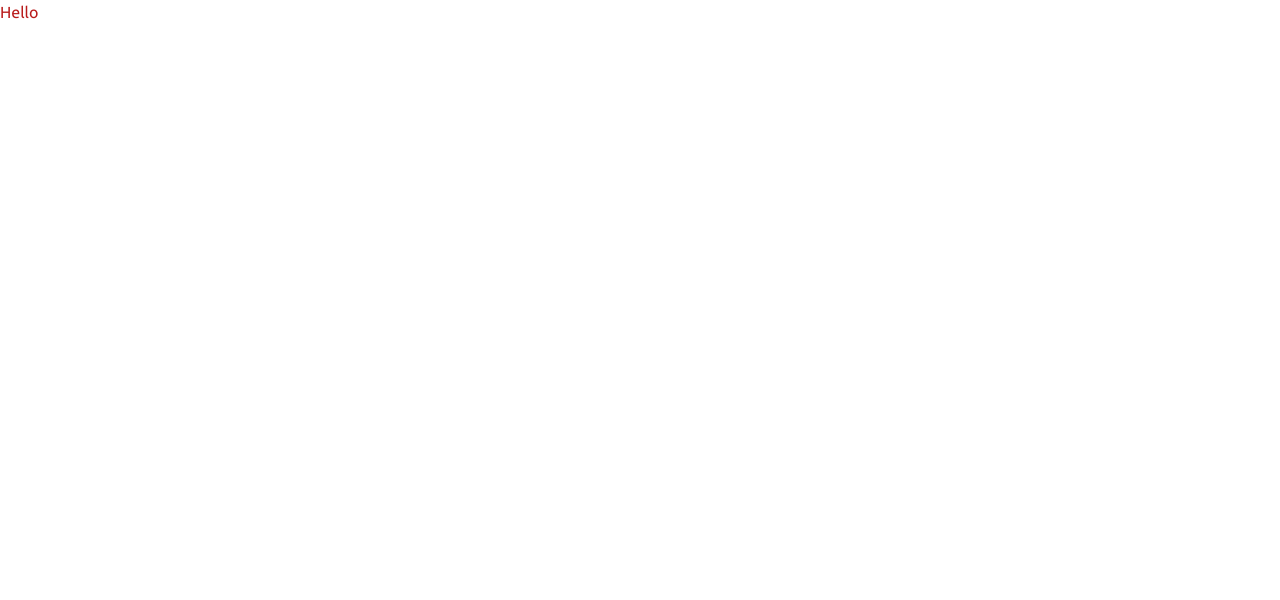
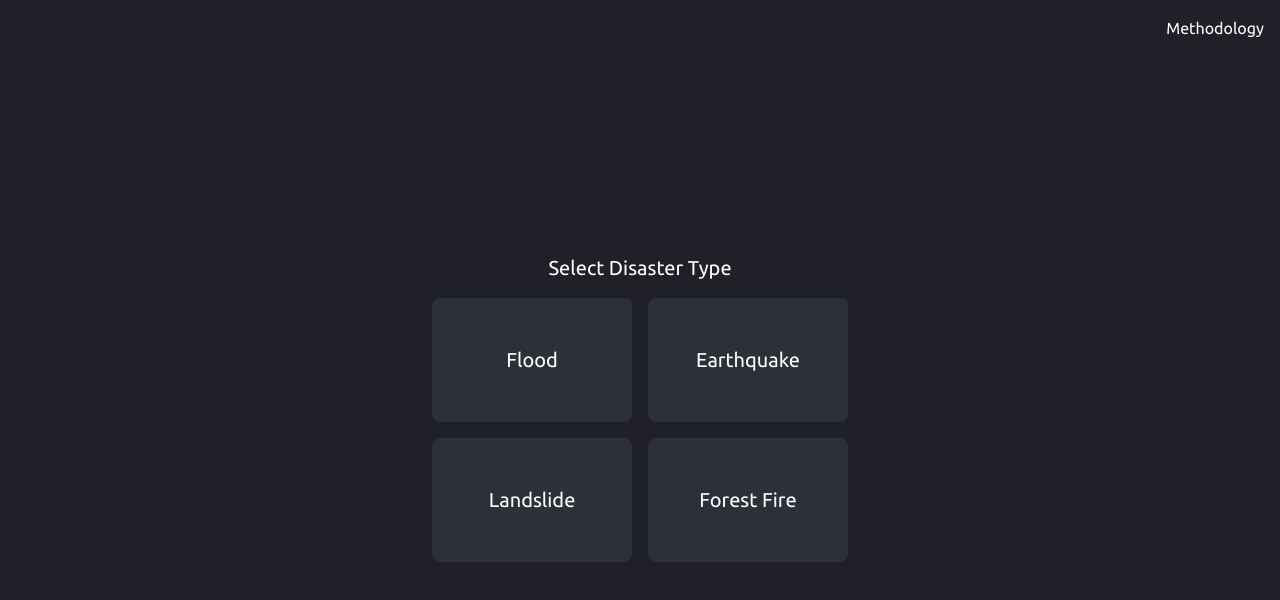
Before and after one commit to hiteshmeta85/ml-mini-project-web, a Next.js app: page / in a window 1280 px wide. Shown: the top 600 px of the page. Built offline with nearby package versions, Linux system fonts and the light colour scheme.

Commit message:
Add HomePage UI - Select Disaster Type

```diff
--- a/pages/index.tsx
+++ b/pages/index.tsx
@@ -1,8 +1,43 @@
 import type {NextPage} from 'next'
+import Link from "next/link";
+
+interface Props {
+  title: string,
+  value: string
+}
+
+const Card = (props: Props) => {
+  const {title, value} = props
+
+  return (
+    <div className={'cursor-pointer text-center text-xl p-12 bg-[#2D3039] rounded-lg transition-all duration-200 hover:scale-105'}>
+      <p>{title}</p>
+    </div>
+  )
+}
 
 const Home: NextPage = () => {
   return (
-    <div className='text-red-700'>Hello</div>
+    <div className={'min-h-screen bg-[#1F2028] text-white relative'}>
+      <div className={'max-w-screen-2xl'}>
+        <div className={'text-right p-4 absolute top-0 right-0 z-10'}>
+          <Link href={'/methodology'} passHref>
+            <a>Methodology</a>
+          </Link>
+        </div>
+        <div className={'h-screen text-center'}>
+          <div className={'text-xl absolute top-1/2 left-1/2 -translate-x-1/2 -translate-y-1/2'}>
+            <div className={'my-4'}>Select Disaster Type</div>
+            <div className={'grid grid-cols-2 gap-4'}>
+              <Card title={'Flood'} value={'flood'}/>
+              <Card title={'Earthquake'} value={'earthquake'}/>
+              <Card title={'Landslide'} value={'landslide'}/>
+              <Card title={'Forest Fire'} value={'fire'}/>
+            </div>
+          </div>
+        </div>
+      </div>
+    </div>
   )
 }
 
```
